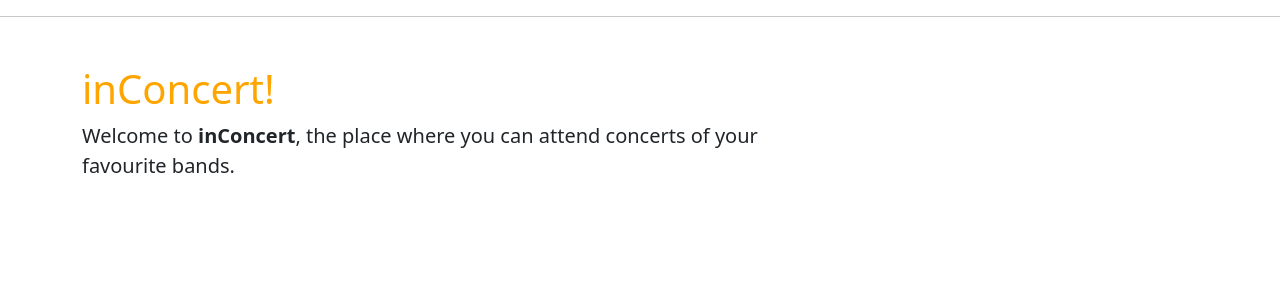
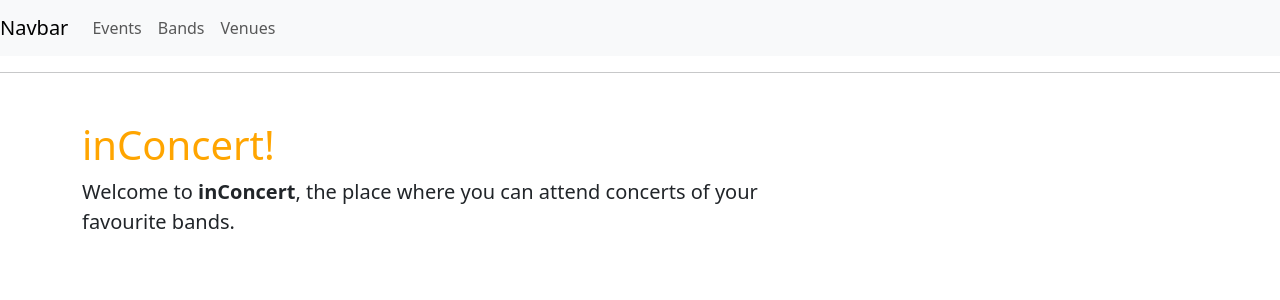
Before and after one commit to Johannes1803/in_concert, a FastAPI app: page / in a window 1280 px wide. Shown: the top 300 px of the page. Run offline with FastAPI, Linux system fonts and the light colour scheme; parts of the project's set-up code (start-up, migrations or seed data) failed here and were passed over.

Commit message:
feat: add navbar

```diff
--- a/in_concert/app/templates/base.html
+++ b/in_concert/app/templates/base.html
@@ -7,6 +7,33 @@
       integrity="sha384-T3c6CoIi6uLrA9TneNEoa7RxnatzjcDSCmG1MXxSR1GAsXEV/Dwwykc2MPK8M2HN"
       crossorigin="anonymous"
     />
+    <nav class="navbar navbar-expand-lg navbar-light bg-light">
+      <a class="navbar-brand" href="{{ url_for('read_main') }}">Navbar</a>
+      <button
+        class="navbar-toggler"
+        type="button"
+        data-toggle="collapse"
+        data-target="#navbarSupportedContent"
+        aria-controls="navbarSupportedContent"
+        aria-expanded="false"
+        aria-label="Toggle navigation"
+      >
+        <span class="navbar-toggler-icon"></span>
+      </button>
+      <div class="collapse navbar-collapse" id="navbarSupportedContent">
+        <ul class="navbar-nav mr-auto">
+          <li class="nav-item active">
+            <a class="nav-link" href="{{ url_for('read_main') }}">Events </a>
+          </li>
+          <li class="nav-item active">
+            <a class="nav-link" href="{{ url_for('read_main') }}">Bands </a>
+          </li>
+          <li class="nav-item active">
+            <a class="nav-link" href="{{ url_for('list_venues') }}">Venues </a>
+          </li>
+        </ul>
+      </div>
+    </nav>
     <title>Welcome to inConcert!</title>
     <link href="{{ url_for('static', path='/styles.css') }}" rel="stylesheet" />
     <meta name="viewport" content="width=device-width, initial-scale=1" />
```
